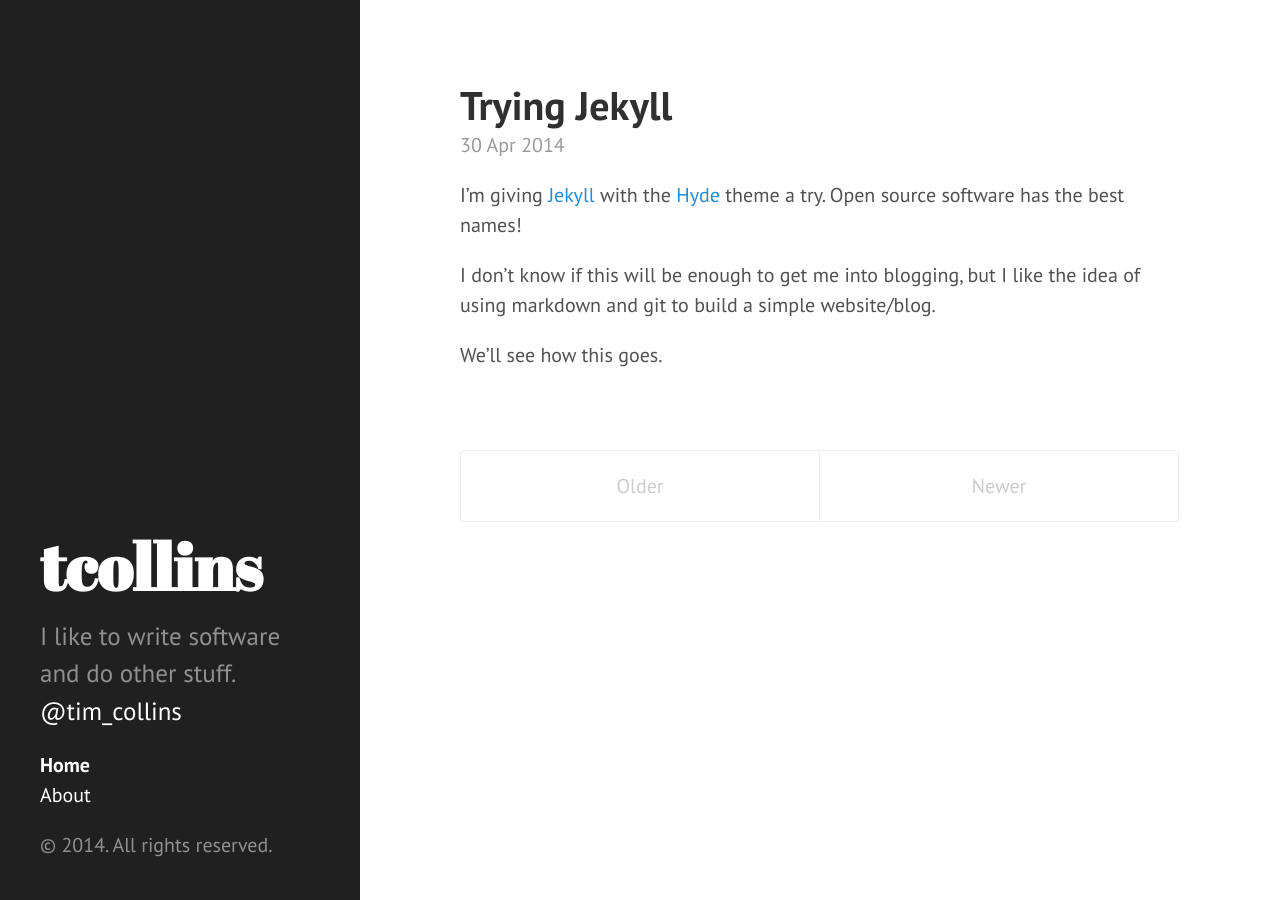
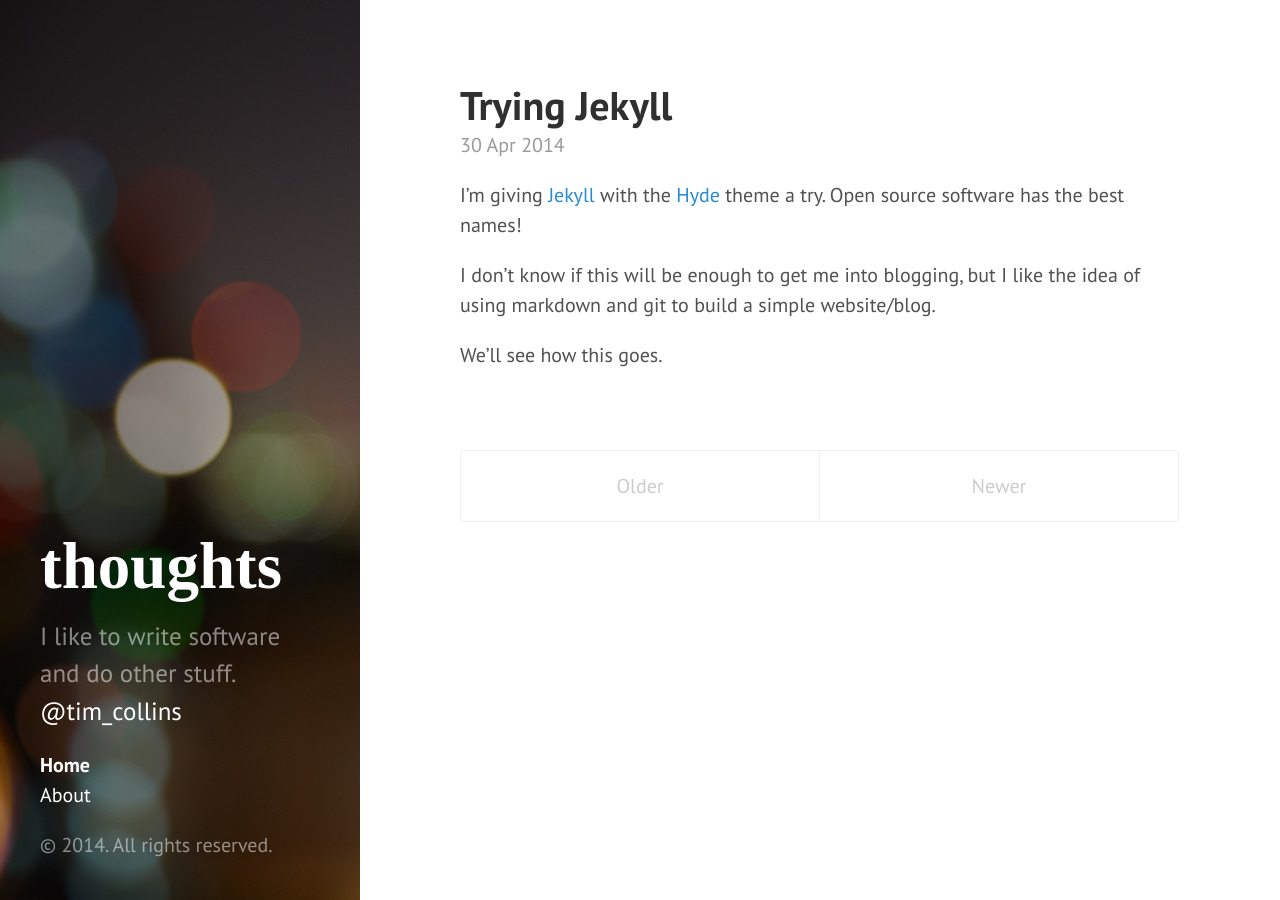
Before and after one commit to tcollins/jekyll-site, a Jekyll site: the page built from index.html, in a window 1280 px wide. Built offline with Jekyll 4.4.1, drawn with Linux system fonts in a browser that asks for light colours; some web fonts are replaced; Markdown is read by kramdown in place of the engine named in the settings; the list of posts is cut into pages by our own code.

Commit message:
added image and different font

```diff
--- a/_includes/head.html
+++ b/_includes/head.html
@@ -17,7 +17,8 @@
   <link rel="stylesheet" href="/public/css/poole.css">
   <link rel="stylesheet" href="/public/css/syntax.css">
   <link rel="stylesheet" href="/public/css/hyde.css">
-  <link rel="stylesheet" href="http://fonts.googleapis.com/css?family=PT+Sans:400,400italic,700|Abril+Fatface">
+  <link rel="stylesheet" href="/public/css/custom.css">
+  <link rel="stylesheet" href="http://fonts.googleapis.com/css?family=PT+Sans:400,400italic,700|Abril+Fatface|Calligraffitti">
 
   <!-- Icons -->
   <link rel="apple-touch-icon-precomposed" sizes="144x144" href="/public/apple-touch-icon-144-precomposed.png">
--- a/_includes/sidebar.html
+++ b/_includes/sidebar.html
@@ -1,7 +1,7 @@
 <div class="sidebar">
   <div class="container sidebar-sticky">
     <div class="sidebar-about">
-      <h1>{{ site.title }}</h1>
+      <h1>{{ site.tagline }}</h1>
       <p class="lead">{{ site.description }}</p>
     </div>
 
--- /dev/null
+++ b/public/css/custom.css
@@ -0,0 +1,8 @@
+.sidebar {
+  background-image: url(../images/blurred-03.jpg);
+}
+
+.sidebar-about h1 {
+  font-family: "Calligraffitti", serif;
+  font-size: 3.25rem;
+}
```
Also changed, not shown: public/images/blurred-01.jpg (added), public/images/blurred-02.jpg (added), public/images/blurred-03.jpg (added).
